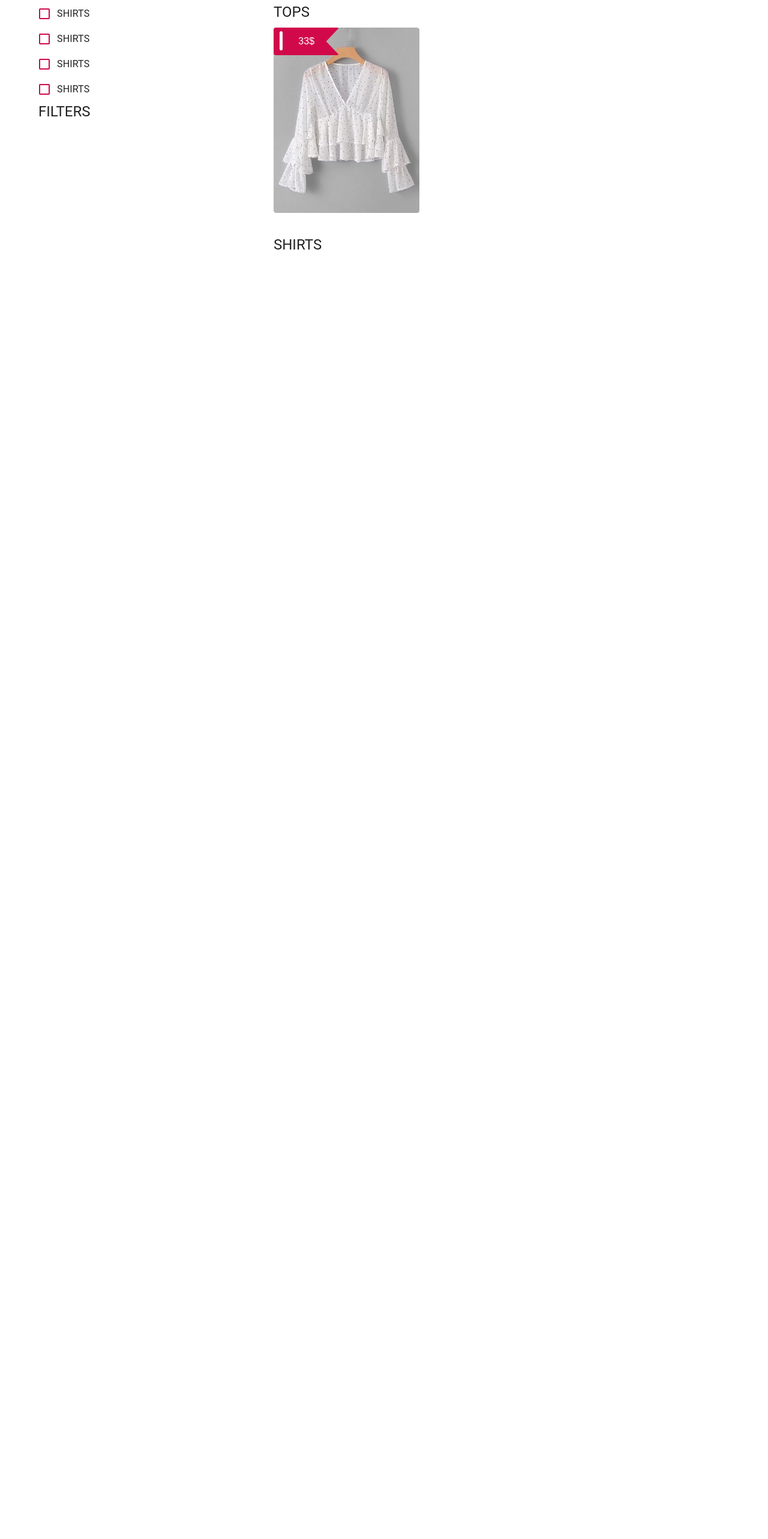
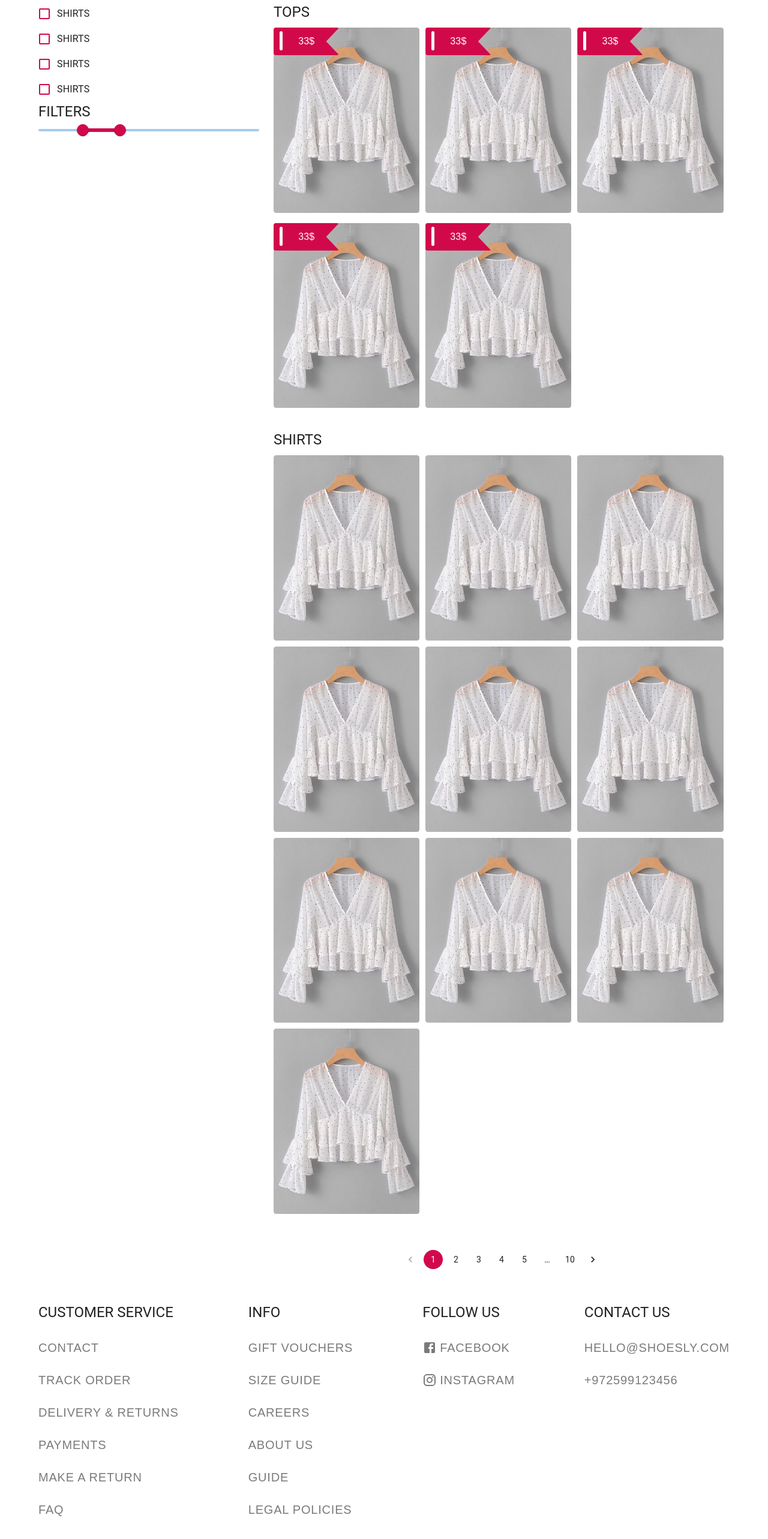
Before and after one commit to G-Gateway-React/ecommerce-MB, a React (Create React App) app: page /catalog in a window 1280 px wide. Shown: the part 220-2786 px from the top of the page at 60% size. Before the commit the page ends 800 px from the top, so only its background shows below. Built offline with nearby package versions, Linux system fonts and the light colour scheme; a web font is replaced by a local one.

Commit message:
create product tops section

```diff
--- a/src/App.tsx
+++ b/src/App.tsx
@@ -19,6 +19,7 @@ const App: React.FC = () => {
         <Route path='/login' element={<Login />} />
         <Route path='/signup' element={<Signup />} />
       </Routes>
+      <Footer />
     </GlobalStyle>
   );
 };
--- a/src/components/input/Input.tsx
+++ b/src/components/input/Input.tsx
@@ -1,7 +1,5 @@
 import { TextField } from "@mui/material";
 import React from "react";
-import { InputSearch } from "../../pages/catalog/styleCatalog";
-import SearchIcon from "@mui/icons-material/Search";
 
 
 interface InputProps {
--- a/src/components/navbar/Navbar.tsx
+++ b/src/components/navbar/Navbar.tsx
@@ -2,7 +2,6 @@ import { Grid } from "@mui/material";
 import { NavbarList, Logo, SpanCounter, AnchorLink } from "./styleNavbar";
 import SearchIcon from "@mui/icons-material/Search";
 import FavoriteBorderOutlinedIcon from "@mui/icons-material/FavoriteBorderOutlined";
-import { Link } from "react-router-dom";
 
 interface NavbarProps {
   navColor: string;
--- a/src/pages/catalog/Catalog.tsx
+++ b/src/pages/catalog/Catalog.tsx
@@ -1,26 +1,39 @@
+import React, {useState} from 'react';
 import {
   Container,
   Grid,
   Typography,
   FormGroup,
-  FormControlLabel,
-  Checkbox,
   InputAdornment,
   IconButton,
+  Pagination,
+  Slider,
 } from "@mui/material";
 import SearchIcon from "@mui/icons-material/Search";
 import ImagesTopsCatalog from "../../components/imagesTops/ImagesTopsCatalog";
 import CheckBoxCatalog from "../../components/checkboxCatalog/CheckBoxCatalog";
 import Navbar from "../../components/navbar/Navbar";
+import Tops from "../../assets/tops.png";
 import {
   InputSearch,
   ImagesTops,
-  SpanPrice,
-  Overlay,
   ImagesShirts,
+  Paginations,
+  Sliders,
 } from "./styleCatalog";
 
+
+function valuetext(value: number) {
+  return `${value}°C`;
+}
+
 const Catalog = () => {
+
+    const [value, setValue] = useState<number[]>([20, 37]);
+
+    const handleChange = (event: Event, newValue: number | number[]) => {
+      setValue(newValue as number[]);
+    };
   return (
     <div>
       <Container>
@@ -38,6 +51,15 @@ const Catalog = () => {
               <CheckBoxCatalog text={"SHIRTS"} />
             </FormGroup>
             <Typography variant="h5">FILTERS</Typography>
+            <Sliders>
+              <Slider
+                getAriaLabel={() => "Temperature range"}
+                value={value}
+                onChange={handleChange}
+                valueLabelDisplay="auto"
+                getAriaValueText={valuetext}
+              />
+            </Sliders>
           </Grid>
           <Grid item xs={8}>
             <InputSearch
@@ -62,9 +84,33 @@ const Catalog = () => {
             </Typography>
             <ImagesTops>
               <ImagesTopsCatalog />
+              <ImagesTopsCatalog />
+              <ImagesTopsCatalog />
+              <ImagesTopsCatalog />
+              <ImagesTopsCatalog />
             </ImagesTops>
             <ImagesShirts style={{ margin: "30px 0 10px 0" }}>
               <Typography variant="h5">SHIRTS</Typography>
+              <ImagesShirts>
+                <img src={Tops} alt="shirts" />
+                <img src={Tops} alt="shirts" />
+                <img src={Tops} alt="shirts" />
+                <img src={Tops} alt="shirts" />
+                <img src={Tops} alt="shirts" />
+                <img src={Tops} alt="shirts" />
+                <img src={Tops} alt="shirts" />
+                <img src={Tops} alt="shirts" />
+                <img src={Tops} alt="shirts" />
+                <img src={Tops} alt="shirts" />
+              </ImagesShirts>
+              <Paginations>
+                <Pagination
+                  count={10}
+                  sx={{
+                    color: "#d1094b",
+                  }}
+                />
+              </Paginations>
             </ImagesShirts>
           </Grid>
         </Grid>
--- a/src/pages/catalog/styleCatalog.js
+++ b/src/pages/catalog/styleCatalog.js
@@ -5,7 +5,7 @@ export const InputSearch = styled(TextField)`
   background-color: rgba(255, 255, 255, 1) !important;
   opacity: 1;
   .MuiInputBase-root-MuiFilledInput-root {
-    background-color: rgba(255, 255, 255, 1)
+    background-color: rgba(255, 255, 255, 1);
   }
 `;
 
@@ -18,8 +18,8 @@ export const ImagesTops = styled.div`
     position: relative;
     width: 32%;
     overflow: hidden;
-    &:hover .overlay{
-        height: 98%;
+    &:hover .overlay {
+      height: 98%;
     }
     img {
       width: 100%;
@@ -83,6 +83,36 @@ export const Overlay = styled.span`
 `;
 
 export const ImagesShirts = styled.div`
+  display: flex;
+  flex-wrap: wrap;
+  gap: 10px;
+  text-align: center;
+  img {
+    width: 32%;
+  }
+`;
+
+export const Paginations = styled.div`
+  display: flex;
+  justify-content: center;
+  width: 100%;
+  margin-top: 50px;
+  ul {
+    li {
+      button[aria-current="true"] {
+        background: #d1094b;
+        color: #fff;
+      }
+    }
+  }
+`;
 
 
-`
+export const Sliders = styled.div`
+  span {
+    span:not(:first-of-type) {
+      background: #d1094b;
+      border: 1px solid #d1094b;
+    }
+  }
+`;
--- a/src/pages/login/Login.tsx
+++ b/src/pages/login/Login.tsx
@@ -1,5 +1,5 @@
 import React from "react";
-import { Container, Button } from "@mui/material";
+import { Container } from "@mui/material";
 import Navbar from "../../components/navbar/Navbar";
 import { FormSection, ButtonForm } from "./loginStyle";
 import Input from "../../components/input/Input";
--- a/src/pages/signup/Signup.tsx
+++ b/src/pages/signup/Signup.tsx
@@ -1,5 +1,5 @@
 import React from "react";
-import { Container, Button } from "@mui/material";
+import { Container } from "@mui/material";
 import Navbar from "../../components/navbar/Navbar";
 import { FormSection, ButtonForm } from "../login/loginStyle";
 import Input from "../../components/input/Input";
```
